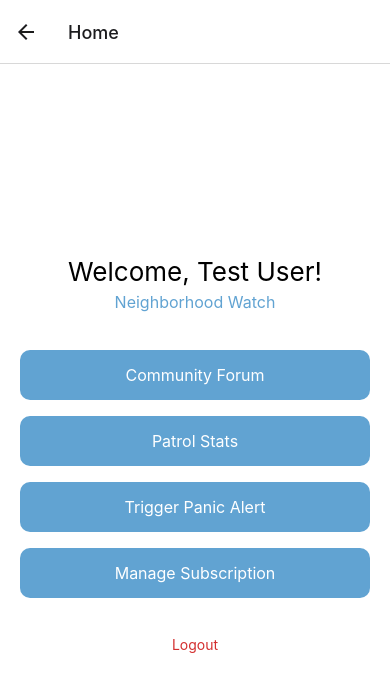
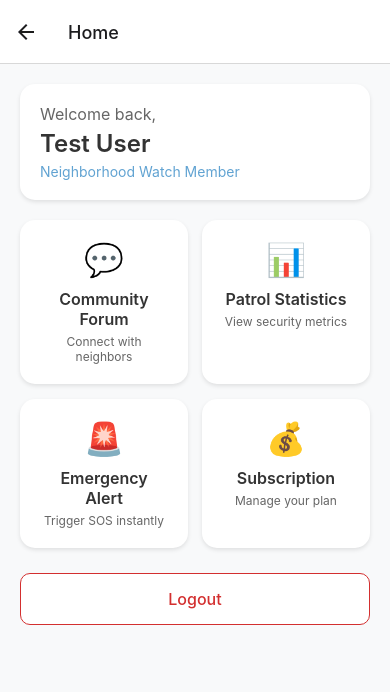
Before and after one commit to TheoMKgosi/CSI473-assignment, a React Native app in the folder NeighborhoodWatchApp/frontend/: screen /Home in a window 390 px wide. Shown: the top 692 px of the page. Built offline with nearby package versions, Linux system fonts and the light colour scheme.

Commit message:
Update HomeScreen.js

```diff
--- a/NeighborhoodWatchApp/frontend/screens/HomeScreen.js
+++ b/NeighborhoodWatchApp/frontend/screens/HomeScreen.js
@@ -1,43 +1,150 @@
 import React from 'react';
-import { View, Text, TouchableOpacity, StyleSheet, Alert } from 'react-native';
+import { View, Text, TouchableOpacity, StyleSheet, Alert, ScrollView } from 'react-native';
 
-export default function HomeScreen({ navigation }) {
-  const user = { full_name: 'Test User', email: 'test@example.com' };
+const HomeScreen = ({ navigation }) => {
+  const user = { email: 'test@example.com', full_name: 'Test User' };
 
-  const logout = () => {
-    Alert.alert('Logged Out', 'You are now logged out.');
+  const handleLogout = () => {
+    Alert.alert('Logged Out', 'You have been logged out.');
     navigation.replace('Login');
   };
 
+  const menuItems = [
+    {
+      title: 'Community Forum',
+      subtitle: 'Connect with neighbors',
+      icon: '💬',
+      screen: 'Forum'
+    },
+    {
+      title: 'Patrol Statistics',
+      subtitle: 'View security metrics',
+      icon: '📊',
+      screen: 'PatrolStats'
+    },
+    {
+      title: 'Emergency Alert',
+      subtitle: 'Trigger SOS instantly',
+      icon: '🚨',
+      screen: 'Panic'
+    },
+    {
+      title: 'Subscription',
+      subtitle: 'Manage your plan',
+      icon: '💰',
+      screen: 'Subscription'
+    },
+  ];
+
   return (
-    <View style={styles.container}>
-      <Text style={styles.title}>Welcome, {user.full_name}!</Text>
-      <Text style={styles.subtitle}>Neighborhood Watch</Text>
+    <ScrollView style={styles.container}>
+      <View style={styles.header}>
+        <Text style={styles.welcome}>Welcome back,</Text>
+        <Text style={styles.userName}>{user.full_name}</Text>
+        <Text style={styles.subtitle}>Neighborhood Watch Member</Text>
+      </View>
 
-      {['Forum', 'PatrolStats', 'Panic', 'Subscription'].map(screen => (
-        <TouchableOpacity key={screen} style={styles.button} onPress={() => navigation.navigate(screen)}>
-          <Text style={styles.buttonText}>
-            {screen === 'Forum' ? 'Community Forum' :
-             screen === 'PatrolStats' ? 'Patrol Stats' :
-             screen === 'Panic' ? 'Trigger Panic Alert' :
-             'Manage Subscription'}
-          </Text>
-        </TouchableOpacity>
-      ))}
+      <View style={styles.menuGrid}>
+        {menuItems.map((item, index) => (
+          <TouchableOpacity
+            key={index}
+            style={styles.menuCard}
+            onPress={() => navigation.navigate(item.screen)}
+          >
+            <Text style={styles.menuIcon}>{item.icon}</Text>
+            <Text style={styles.menuTitle}>{item.title}</Text>
+            <Text style={styles.menuSubtitle}>{item.subtitle}</Text>
+          </TouchableOpacity>
+        ))}
+      </View>
 
-      <TouchableOpacity style={styles.logout} onPress={logout}>
+      <TouchableOpacity style={styles.logoutButton} onPress={handleLogout}>
         <Text style={styles.logoutText}>Logout</Text>
       </TouchableOpacity>
-    </View>
+    </ScrollView>
   );
-}
+};
 
 const styles = StyleSheet.create({
-  container: { flex: 1, justifyContent: 'center', alignItems: 'center', padding: 20, backgroundColor: '#fff' },
-  title: { fontSize: 26, marginBottom: 5 },
-  subtitle: { fontSize: 16, color: '#61a3d2', marginBottom: 30 },
-  button: { width: '100%', padding: 15, backgroundColor: '#61a3d2', borderRadius: 10, marginVertical: 8, alignItems: 'center' },
-  buttonText: { color: '#fff', fontSize: 16 },
-  logout: { marginTop: 30 },
-  logoutText: { color: '#d32f2f' },
+  container: {
+    flex: 1,
+    backgroundColor: '#f8f9fa',
+    padding: 20,
+  },
+  header: {
+    backgroundColor: '#fff',
+    padding: 20,
+    borderRadius: 15,
+    marginBottom: 20,
+    shadowColor: '#000',
+    shadowOffset: { width: 0, height: 2 },
+    shadowOpacity: 0.1,
+    shadowRadius: 4,
+    elevation: 3,
+  },
+  welcome: {
+    fontSize: 16,
+    color: '#666',
+    marginBottom: 5,
+  },
+  userName: {
+    fontSize: 24,
+    fontWeight: '600',
+    color: '#333',
+    marginBottom: 5,
+  },
+  subtitle: {
+    fontSize: 14,
+    color: '#61a3d2',
+  },
+  menuGrid: {
+    flexDirection: 'row',
+    flexWrap: 'wrap',
+    justifyContent: 'space-between',
+  },
+  menuCard: {
+    backgroundColor: '#fff',
+    width: '48%',
+    padding: 20,
+    borderRadius: 15,
+    marginBottom: 15,
+    alignItems: 'center',
+    shadowColor: '#000',
+    shadowOffset: { width: 0, height: 2 },
+    shadowOpacity: 0.1,
+    shadowRadius: 4,
+    elevation: 3,
+  },
+  menuIcon: {
+    fontSize: 32,
+    marginBottom: 10,
+  },
+  menuTitle: {
+    fontSize: 16,
+    fontWeight: '600',
+    color: '#333',
+    textAlign: 'center',
+    marginBottom: 5,
+  },
+  menuSubtitle: {
+    fontSize: 12,
+    color: '#666',
+    textAlign: 'center',
+  },
+  logoutButton: {
+    backgroundColor: '#fff',
+    padding: 15,
+    borderRadius: 10,
+    alignItems: 'center',
+    marginTop: 10,
+    borderWidth: 1,
+    borderColor: '#d32f2f',
+  },
+  logoutText: {
+    color: '#d32f2f',
+    fontSize: 16,
+    fontWeight: '500',
+  },
 });
+
+export default HomeScreen;
```
